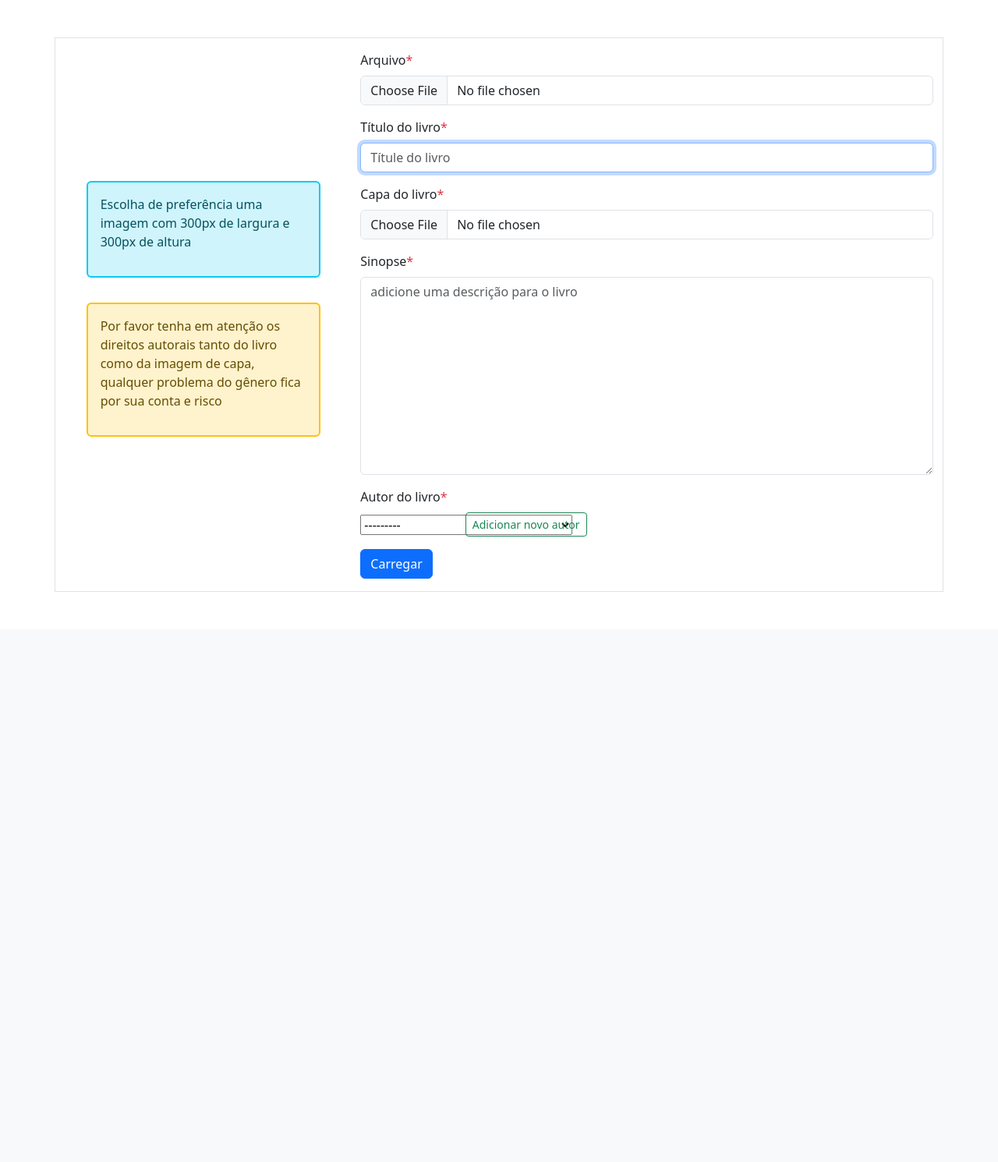
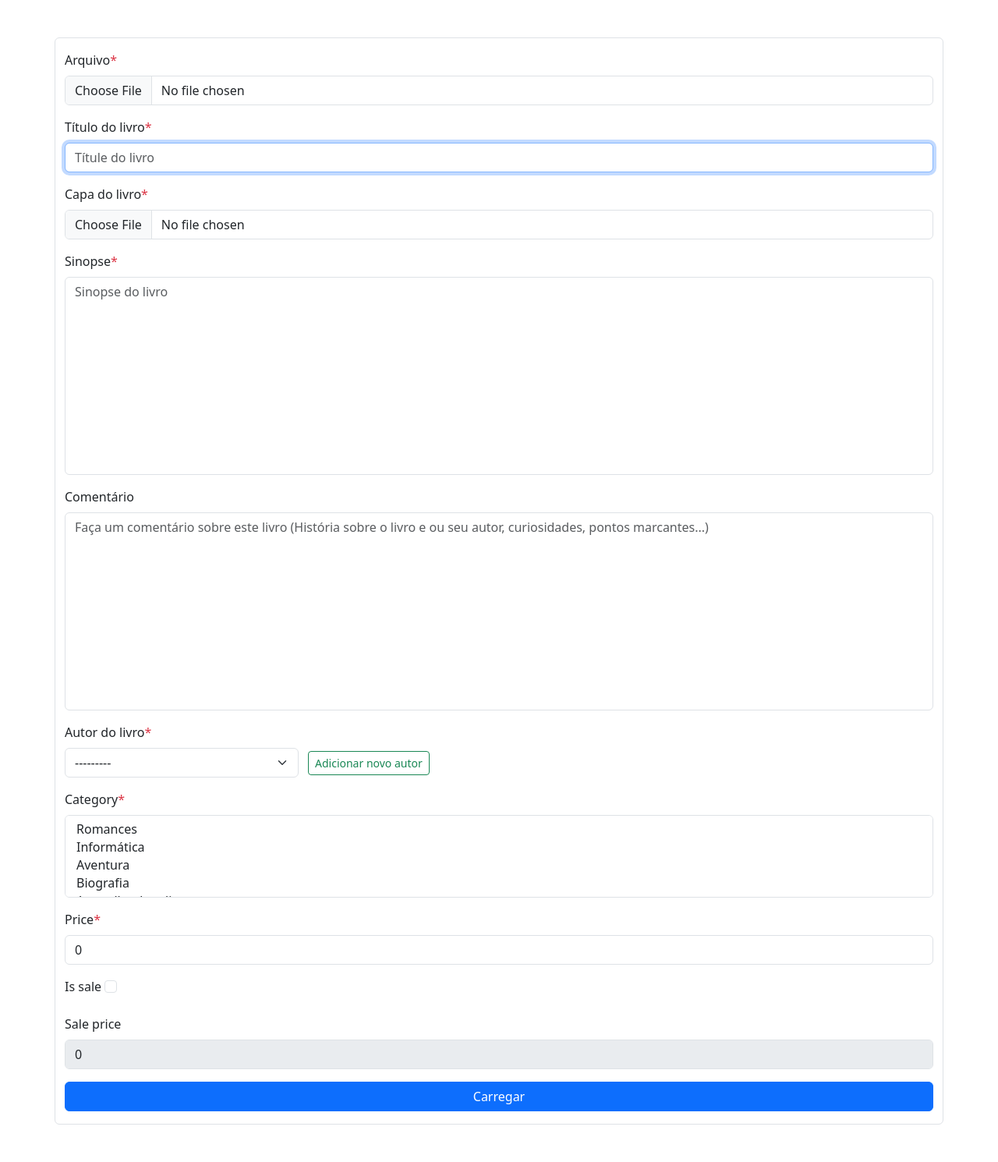
Before and after one commit to JoZangui/E-commerce-de-livraria, a Django app: page /book/upload_book/ in a window 1280 px wide. Shown: the part 62-1552 px from the top of the page at 78% size. Before the commit the page ends 821 px from the top, so only its background shows below. Run offline with Django 4.2, Linux system fonts and the light colour scheme; a user stored in the database is signed in; data comes from the database, SQL or seed files in the repository; both versions use the stored data as it was after the commit.

Commit message:
Formulário de upload de livros actualizado e o campo sale_price actualizado para null e blank true

```diff
--- a/dissertare_project/books/forms.py
+++ b/dissertare_project/books/forms.py
@@ -7,7 +7,7 @@ from .models import Books, Authors, Announcement
 class BookForm(ModelForm):
     class Meta:
         model = Books
-        fields = ['file', 'title', 'cover', 'description', 'author']
+        fields = ['file', 'title', 'cover', 'description', 'comment', 'author', 'category', 'price', 'is_sale', 'sale_price']
 
         widgets = {
             'file': forms.FileInput(attrs={'class': 'form-control'}),
@@ -16,7 +16,8 @@ class BookForm(ModelForm):
                 'class': 'form-control',
                 'placeholder':'Títule do livro',
                 'maxlength': '50',
-                'autofocus': True}),
+                'autofocus': True
+            }),
 
             'cover': forms.FileInput(attrs={'class': 'form-control'}),
 
@@ -24,8 +25,25 @@ class BookForm(ModelForm):
                 'class': 'form-control not-resizable',
                 'cols':'30',
                 'rows': '10',
-                'placeholder': 'adicione uma descrição para o livro',
-                'maxlength': '400'})}
+                'placeholder': 'Sinopse do livro',
+                'maxlength': '400',
+                'style': "resize: none;"
+            }),
+
+            'comment': forms.Textarea(attrs={
+                'class': 'form-control not-resizable',
+                'cols':'30',
+                'rows': '10',
+                'placeholder': 'Faça um comentário sobre este livro (História sobre o livro e ou seu autor, curiosidades, pontos marcantes...)',
+                'maxlength': '400',
+                'style': "resize: none;"
+            }),
+            'author': forms.Select(attrs={'class': "form-select"}),
+            'category': forms.SelectMultiple(attrs={'class': "form-select", 'aria-label': "Multiple select example"}),
+            'price': forms.NumberInput(attrs={'class': 'form-control'}),
+            'is_sale': forms.CheckboxInput(attrs={'class': 'form-check-input is_sale'}),
+            'sale_price': forms.NumberInput(attrs={'class': 'form-control sale_price'})
+        }
 
 
 class AuthorsForm(ModelForm):
--- a/dissertare_project/books/models.py
+++ b/dissertare_project/books/models.py
@@ -91,7 +91,7 @@ class Books(models.Model):
     category = models.ManyToManyField(Category, related_name='books_category', default=[0])
     price = models.DecimalField(default=0, decimal_places=2, max_digits=6)
     is_sale = models.BooleanField(default=False)
-    sale_price = models.DecimalField(default=0, decimal_places=2, max_digits=6)
+    sale_price = models.DecimalField(default=0, decimal_places=2, max_digits=6, null=True, blank=True)
 
     def __str__(self) -> str:
         return self.title
--- a/dissertare_project/books/templates/books/book_create_form.html
+++ b/dissertare_project/books/templates/books/book_create_form.html
@@ -1,28 +1,13 @@
 {% extends "books/base.html" %}
-
-{% block navigations_button %}
-    <span onclick="goBack()" style="cursor: pointer;">
-        <iconify-icon icon="material-symbols:arrow-circle-left-outline" style="color: #000000; font-size: 57px;"></iconify-icon>
-    </span>
-{% endblock navigations_button %}
 
 {% block main_content %}
 <div class="container py-5">
-    <div class="row d-flex flex-column flex-lg-row  border py-3">
-        <!-- info -->
-        <div class="col col-lg-4 d-flex flex-column flex-md-row flex-lg-column justify-content-between justify-content-lg-center align-items-center">
-            <div class="alert alert-info border border-info border-2" style="width: 300px">
-                <p>Escolha de preferência uma imagem com 300px de largura e 300px de altura</p>
-            </div>
-            <div class="alert alert-warning border border-warning border-2 mt-3" style="width: 300px;">
-                <p>Por favor tenha em atenção os direitos autorais tanto do livro como da imagem de capa, qualquer problema do gênero fica por sua conta e risco</p>
-            </div>
-        </div>
-
+    <div class="row d-flex flex-column flex-lg-row py-3 border rounded">
         <!-- form -->
         <div class="col">
             <form method="post" enctype="multipart/form-data">
                 {% csrf_token %}
+                <!-- formulário do livro -->
                 {{ book_form.non_field_errors }}
                 <div class="mb-3">
                     {{book_form.file.errors}}
@@ -44,23 +29,76 @@
                     <label class="form-label" for="{{book_form.description.id_for_label}}">{{book_form.description.label}}<span class="text-danger">*</span></label>
                     {{book_form.description}}
                 </div>
+                <div class="mb-3">
+                    {{book_form.comment.errors}}
+                    <label class="form-label" for="{{book_form.comment.id_for_label}}">{{book_form.comment.label}}</label>
+                    {{book_form.comment}}
+                </div>
 
                 <div class="mb-3">
                     {{book_form.author.errors}}
                     <label class="form-label" for="{{book_form.author.id_for_label}}">{{book_form.author.label}}<span class="text-danger">*</span></label>
                     <br>
-                    <div class="row d-flex align-items-center p-0 m-0">
-                        <div class="col-2 px-0">
+                    <div class="row d-flex justify-content-start align-items-center p-0 m-0">
+                        <div class="col-auto px-0">
                             {{book_form.author}}
                         </div>
-                        <div class="col">
+                        <div class="col-auto">
                             <a href="{% url 'register-author' %}" class="btn btn-sm btn-outline-success">Adicionar novo autor</a>
                         </div>
                     </div>
                 </div>
-                <button class="btn btn-primary" type="submit">Carregar</button>
+
+                <div class="mb-3">
+                    {{book_form.category.errors}}
+                    <label class="form-label" for="{{book_form.category.id_for_label}}">{{book_form.category.label}}<span class="text-danger">*</span></label>
+                    {{book_form.category}}
+                </div>
+                <div class="mb-3">
+                    {{book_form.price.errors}}
+                    <label class="form-label" for="{{book_form.price.id_for_label}}">{{book_form.price.label}}<span class="text-danger">*</span></label>
+                    {{book_form.price}}
+                </div>
+                <div class="mb-3">
+                    {{book_form.is_sale.errors}}
+                    <label class="form-label" for="{{book_form.is_sale.id_for_label}}">{{book_form.is_sale.label}}</label>
+                    {{book_form.is_sale}}
+                </div>
+                <div class="mb-3">
+                    {{book_form.sale_price.errors}}
+                    <label class="form-label" for="{{book_form.sale_price.id_for_label}}">{{book_form.sale_price.label}}</label>
+                    {{book_form.sale_price}}
+                </div>
+                <button class="btn btn-primary w-100" type="submit">Carregar</button>
             </form>
         </div>
     </div>
 </div>
+
+<script>
+    let is_sale = document.querySelector('.is_sale');
+    let sale_price = document.querySelector('.sale_price');
+
+    window.addEventListener('load', ()=> {
+        if (is_sale.hasAttribute('checked')) {
+            // is_sale == true então disabled == false
+            // habilitado
+            sale_price.removeAttribute('disabled');
+        } else {
+            // is_sale == false então disabled == true
+            // desabilitado
+            sale_price.setAttribute('disabled', true);
+        }
+    });
+
+    is_sale.addEventListener('change', ()=> {
+        if (is_sale.hasAttribute('checked')) {
+            is_sale.removeAttribute('checked')
+            sale_price.setAttribute('disabled', true);
+        } else {
+            is_sale.setAttribute('checked', true)
+            sale_price.removeAttribute('disabled');
+        }
+    });
+</script>
 {% endblock main_content %}
--- a/dissertare_project/books/urls.py
+++ b/dissertare_project/books/urls.py
@@ -21,7 +21,7 @@ urlpatterns = [
     # register author form
     path('author/register_author/', views.register_author, name="register-author"),
     # author detail
-    path('author/author_detail/<str:author_name>/', views.author_detail, name='author-detail'),
+    path('author/author_detail/<int:author_id>/', views.author_detail, name='author-detail'),
     # author update
     path('author/author_update/<str:author_name>/', views.author_update, name='author-update'),
     # delete author
--- a/dissertare_project/books/views.py
+++ b/dissertare_project/books/views.py
@@ -175,21 +175,22 @@ def upload_book(request):
             final_form.uploaded_by = request.user
             final_form.save()
 
-
+            messages.success(request, 'Livro adicionado com sucesso')
             return HttpResponseRedirect(reverse(
                 'book-detail',
                 kwargs={'book_id': final_form.pk}
             ))
-        else:
-            return render(
-                request,
-                'books/book_create_form.html',
-                {
-                    'book_form': book_form,
-                    'book_form_erros': book_form.errors,
-                    'title': 'carregar livro'
-                }
-            )
+
+        messages.warning(request, 'Algo deu errado')
+        return render(
+            request,
+            'books/book_create_form.html',
+            {
+                'book_form': book_form,
+                'book_form_erros': book_form.errors,
+                'title': 'carregar livro'
+            }
+        )
 
     book_form = BookForm()
 
@@ -215,18 +216,26 @@ def update_book(request, book_id):
         if book_form.is_valid():
             book_form.save()
 
+            messages.success(request, 'Livro actualizado com sucesso')
             return HttpResponseRedirect(reverse(
                 'book-detail',
-                kwargs={'book_id': book_id}))
-
-    book_form = BookForm(instance=book)
+                kwargs={'book_id': book_id}
+                )
+            )
+        messages.warning(request, 'Algo deu errado')
+    else:
+        book_form = BookForm(instance=book)
 
     title = f'editar livro {book.title}'
 
     return render(
         request,
         'books/book_create_form.html',
-        {'book_form': book_form, 'title': title}
+        {
+            'book_form': book_form,
+            'book_form_erros': book_form.errors,
+            'title': title
+        }
     )
 
 
@@ -286,9 +295,9 @@ def register_author(request):
     )
 
 
-def author_detail(request, author_name):
+def author_detail(request, author_id):
 
-    author = Authors.objects.get(name=author_name)
+    author = Authors.objects.get(id=author_id)
     author_books = author.books_set.all().order_by('-date_posted')
 
     title = author.name
```
Also changed, not shown: dissertare_project/books/migrations/0035_alter_books_sale_price.py (added), dissertare_project/db.sqlite3.
